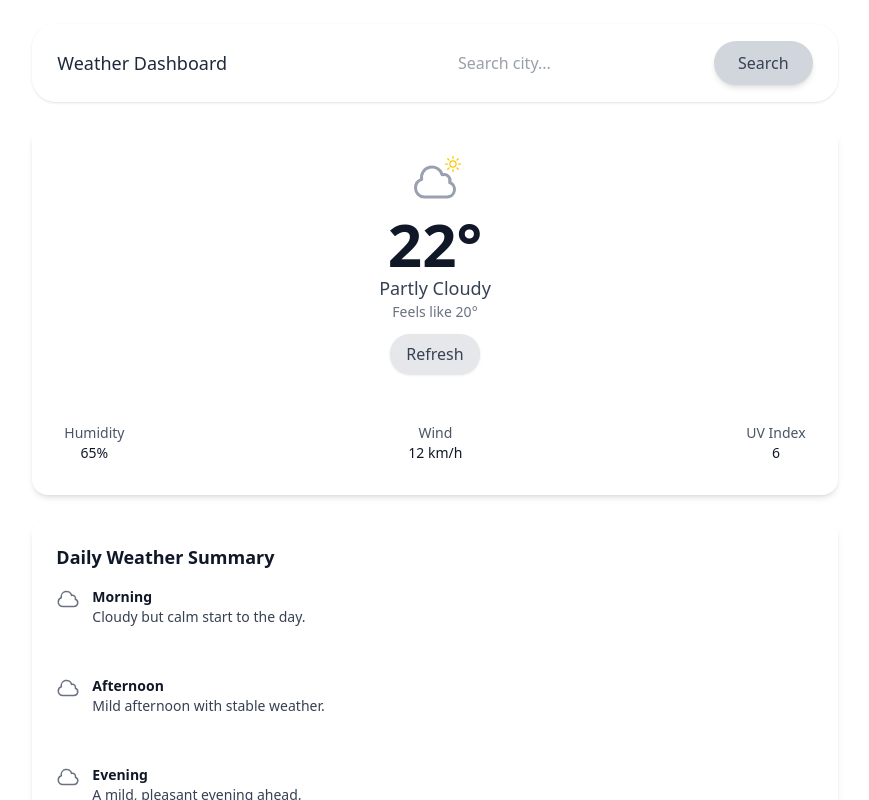
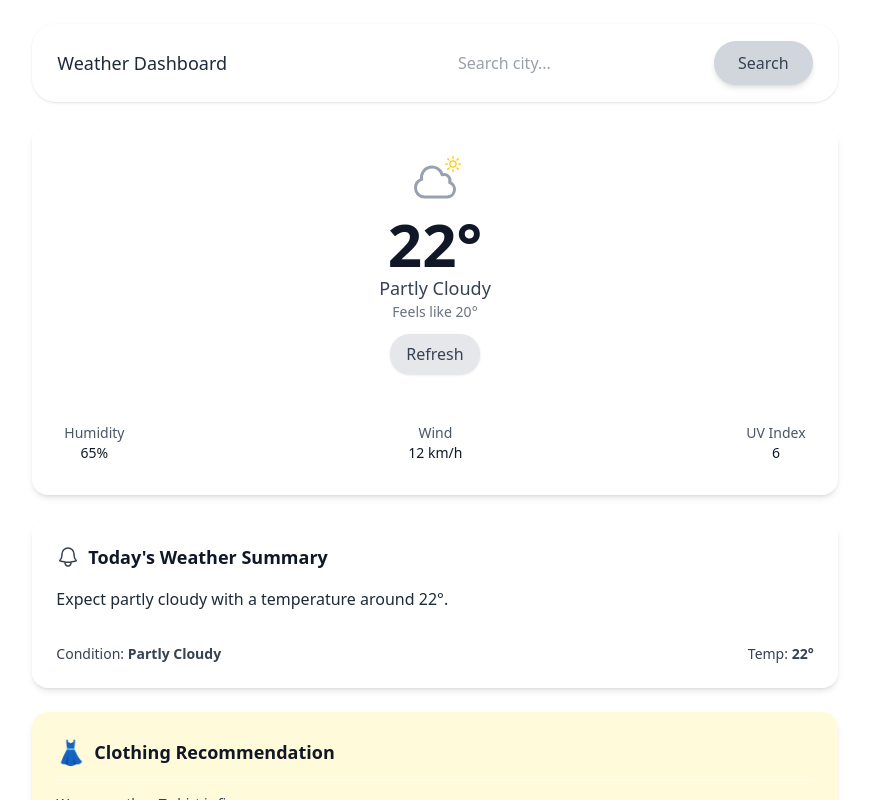
Before and after one commit to joshua-odubu/ALX-FE-Capstone-Project-Weather_Dashboard, a React app in the folder weather-app/: page / in a window 1280 px wide. Shown: the top 800 px of the page, without its empty margins (205-1074 px from the left). Built offline with nearby package versions, Linux system fonts and the light colour scheme; the HTML template or start-up script is replaced by a standard one.

Commit message:
Refine daily summary card and connect it to live weather state

```diff
--- a/weather-app/src/components/DailySummaryCard.jsx
+++ b/weather-app/src/components/DailySummaryCard.jsx
@@ -1,87 +1,29 @@
-import {
-  SunIcon,
-  CloudIcon,
-  BoltIcon
-} from "@heroicons/react/24/outline";
+import { BellIcon } from "@heroicons/react/24/outline";
 
-export default function DailySummaryCard({
-  condition = "Partly Cloudy",
-  temperature = 20
-}) {
-  const getIcon = (cond) => {
-    const c = (cond || "").toLowerCase();
-
-    if (c.includes("sun")) return <SunIcon className="w-6 h-6 text-yellow-500" />;
-    if (c.includes("clear")) return <SunIcon className="w-6 h-6 text-yellow-500" />;
-    if (c.includes("cloud")) return <CloudIcon className="w-6 h-6 text-gray-500" />;
-    if (c.includes("rain")) return <CloudIcon className="w-6 h-6 text-blue-500" />;
-    if (c.includes("storm")) return <BoltIcon className="w-6 h-6 text-purple-600" />;
-    if (c.includes("mist") || c.includes("fog") || c.includes("haze")) {
-      return <CloudIcon className="w-6 h-6 text-gray-400" />;
-    }
-
-    return <CloudIcon className="w-6 h-6 text-gray-500" />;
-  };
-
-  const getMorningSummary = () => {
-    if (temperature < 12) return "A cool morning with calm skies.";
-    if (condition.includes("Cloud")) return "Cloudy but calm start to the day.";
-    return "Clear and comfortable morning expected.";
-  };
-
-  const getAfternoonSummary = () => {
-    if (temperature > 25) return "A warm afternoon with bright conditions.";
-    if (condition.includes("Rain")) return "Possibility of light showers later today.";
-    return "Mild afternoon with stable weather.";
-  };
-
-  const getEveningSummary = () => {
-    if (temperature < 15) return "A cooler evening is expected.";
-    if (condition.includes("Storm")) return "Evening storms could develop.";
-    return "A mild, pleasant evening ahead.";
-  };
-
+export default function DailySummaryCard({ condition, temperature, summary }) {
   return (
     <div className="bg-white/20 backdrop-blur-lg p-6 rounded-2xl shadow-md w-full">
+
       {/* Header */}
-      <h2 className="text-lg font-semibold text-gray-900 mb-4">
-        Daily Weather Summary
-      </h2>
+      <div className="flex items-center gap-2 mb-4">
+        <BellIcon className="w-6 h-6 text-gray-700" />
+        <h2 className="text-lg font-semibold text-gray-900">
+          Today's Weather Summary
+        </h2>
+      </div>
 
-      {/* Timeline */}
-      <div className="space-y-6">
+      {/* Main Summary */}
+      <p className="text-gray-800 text-base">
+        {summary ? summary : `Expect ${condition.toLowerCase()} with a temperature around ${temperature}°.`}
+      </p>
 
-        {/* Morning */}
-        <div className="flex items-start gap-3">
-          {getIcon(condition)}
-          <div>
-            <p className="text-sm font-semibold text-gray-900">Morning</p>
-            <p className="text-sm text-gray-700">{getMorningSummary()}</p>
-          </div>
-        </div>
+      {/* Divider */}
+      <div className="my-4 border-t border-white/40" />
 
-        <div className="border-t border-white/40" />
-
-        {/* Afternoon */}
-        <div className="flex items-start gap-3">
-          {getIcon(condition)}
-          <div>
-            <p className="text-sm font-semibold text-gray-900">Afternoon</p>
-            <p className="text-sm text-gray-700">{getAfternoonSummary()}</p>
-          </div>
-        </div>
-
-        <div className="border-t border-white/40" />
-
-        {/* Evening */}
-        <div className="flex items-start gap-3">
-          {getIcon(condition)}
-          <div>
-            <p className="text-sm font-semibold text-gray-900">Evening</p>
-            <p className="text-sm text-gray-700">{getEveningSummary()}</p>
-          </div>
-        </div>
-
+      {/* Optional — Condition + Temperature */}
+      <div className="flex justify-between text-sm text-gray-700">
+        <span>Condition: <strong>{condition}</strong></span>
+        <span>Temp: <strong>{temperature}°</strong></span>
       </div>
     </div>
   );
```
